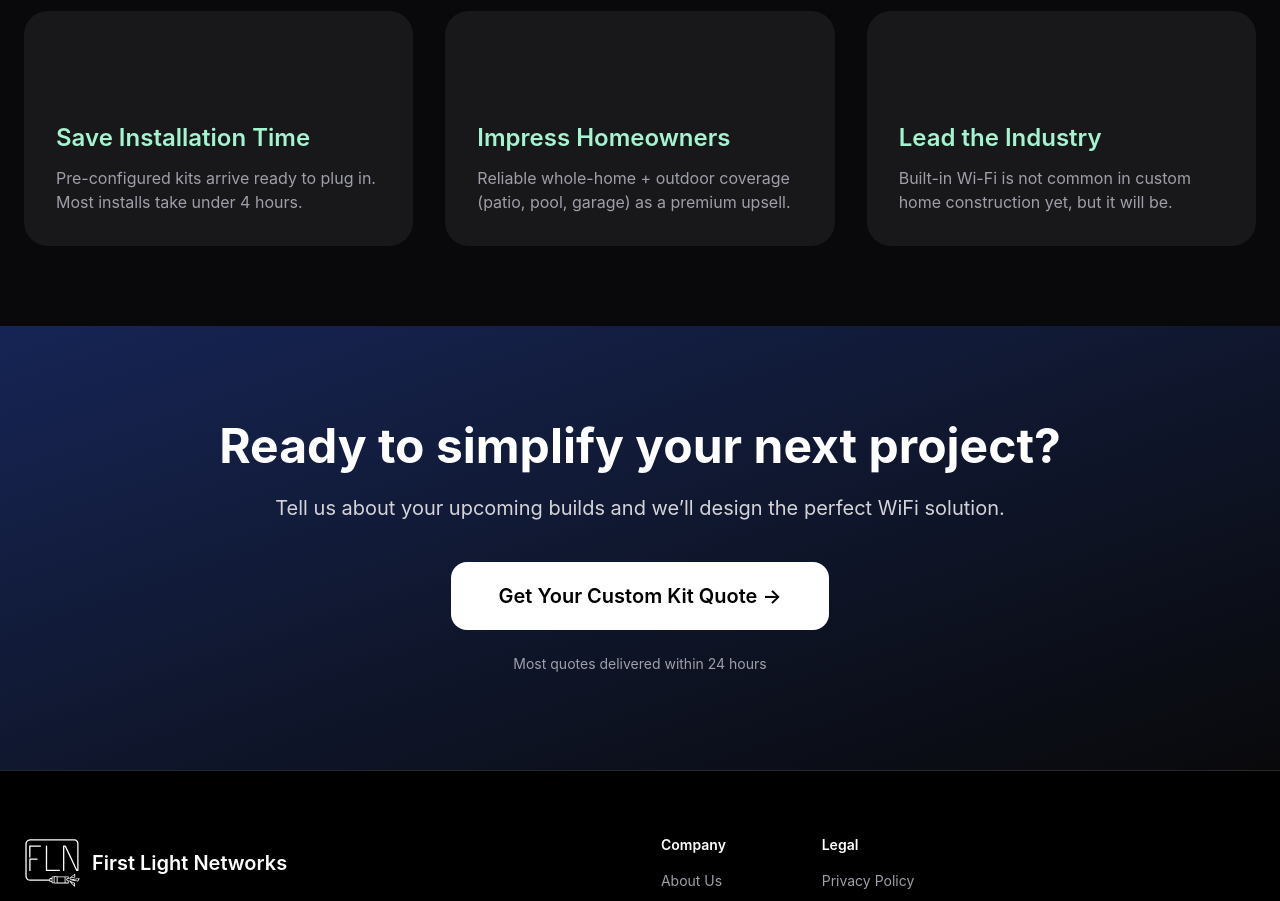
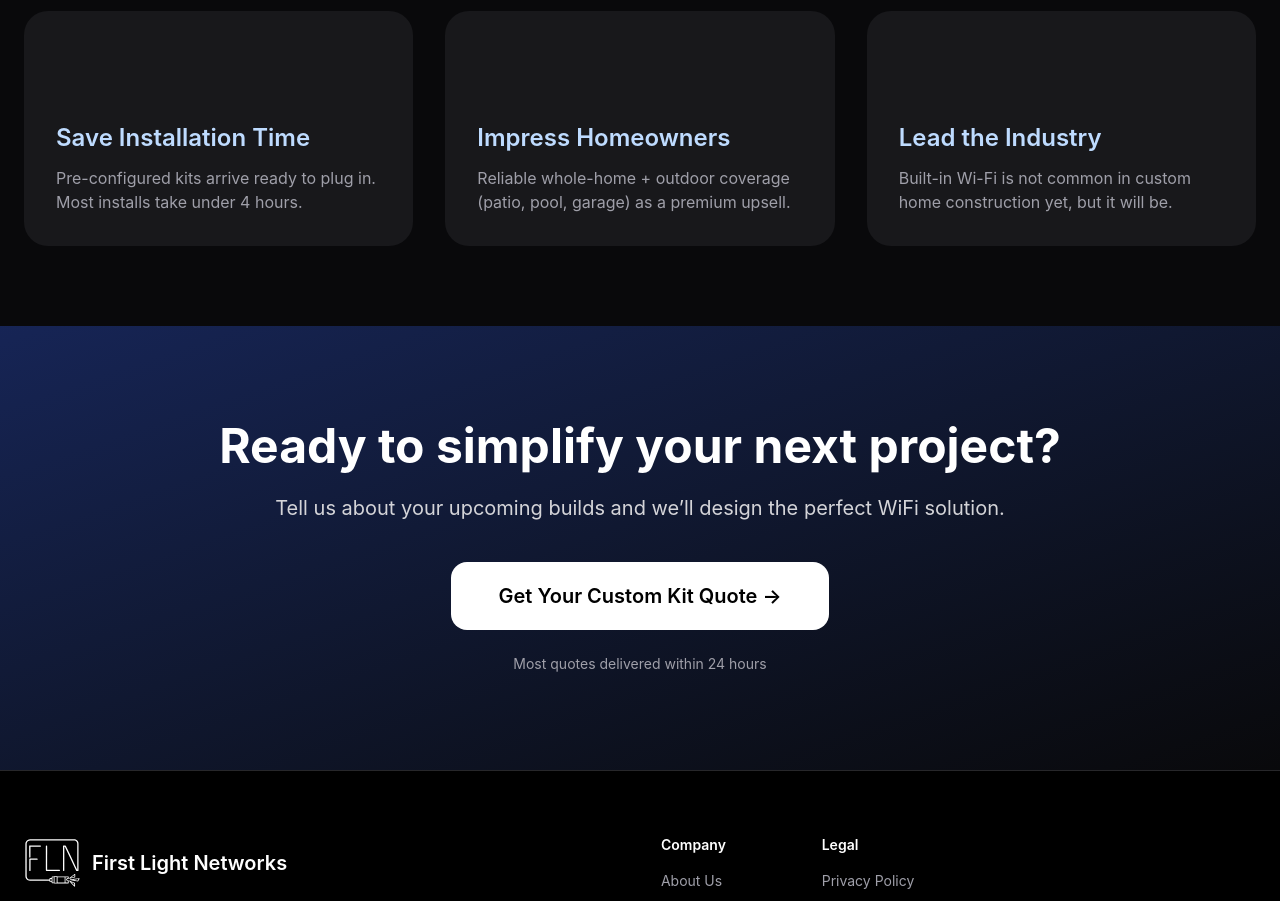
Before and after one commit to spudunk/firstlightnetworks, a SvelteKit app: page / in a window 1280 px wide. Shown: the part 1080-1981 px from the top of the page. Built offline with nearby package versions, Linux system fonts and the light colour scheme; some icons are missing.

Commit message:
adjust colors

```diff
--- a/src/routes/+page.svelte
+++ b/src/routes/+page.svelte
@@ -106,7 +106,7 @@
       <div class="grid md:grid-cols-3 gap-8">
         <div class="bg-zinc-900 p-8 rounded-3xl">
           <div class="text-5xl mb-6"><Clock /></div>
-          <h3 class="text-2xl font-semibold mb-3 text-emerald-200">
+          <h3 class="text-2xl font-semibold mb-3 text-blue-200">
             Save Installation Time
           </h3>
           <p class="text-zinc-400">
@@ -116,7 +116,7 @@
         </div>
         <div class="bg-zinc-900 p-8 rounded-3xl">
           <div class="text-5xl mb-6"><Home /></div>
-          <h3 class="text-2xl font-semibold mb-3 text-emerald-200">
+          <h3 class="text-2xl font-semibold mb-3 text-blue-200">
             Impress Homeowners
           </h3>
           <p class="text-zinc-400">
@@ -126,7 +126,7 @@
         </div>
         <div class="bg-zinc-900 p-8 rounded-3xl">
           <div class="text-5xl mb-6"><Lead /></div>
-          <h3 class="text-2xl font-semibold mb-3 text-emerald-200">
+          <h3 class="text-2xl font-semibold mb-3 text-blue-200">
             Lead the Industry
           </h3>
           <p class="text-zinc-400">
```
